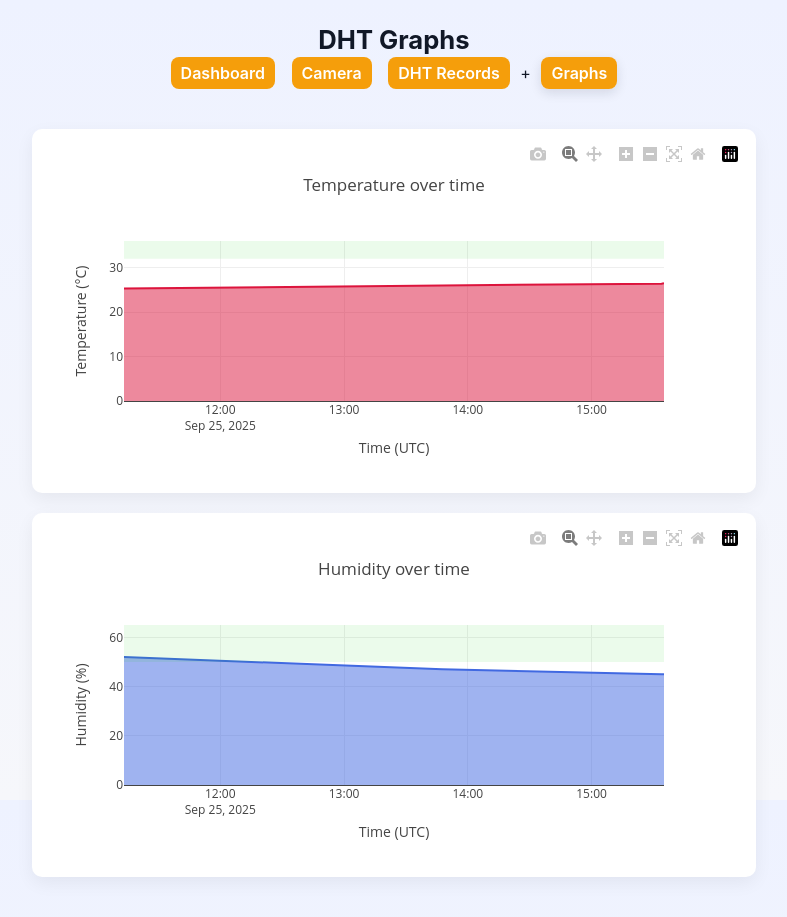
After one commit to chrislmesah/beehive, a Flask app: page /dht_graph in a window 1280 px wide. The commit adds this page. Shown: the whole page, without its empty margins (246-1033 px from the left). Run offline with Flask 2, Linux system fonts and the light colour scheme; some libraries are stand-ins or nearby versions.

Commit message:
Final commit before presentation

```diff
--- a/app.py
+++ b/app.py
@@ -6,7 +6,22 @@ app = Flask(__name__, static_folder="static", template_folder="templates")
 
 @app.route("/")
 def index():
-	return render_template("index.html")
+	# Provide the last saved DHT record (if any) and an initial motion status
+	# so the dashboard can display data immediately on page load.
+	from sensor.dht_sensor import read_saved_records
+	from sensor.motion_sensor import get_state as get_motion_state
+
+	last = read_saved_records(1)
+	last_record = last[-1] if last else None
+	motion = get_motion_state()
+	if motion.get("motion") is True:
+		motion_status = "Detected"
+	elif motion.get("motion") is False:
+		motion_status = "None"
+	else:
+		motion_status = "Unknown"
+
+	return render_template("index.html", last_record=last_record, initial_motion_status=motion_status)
 
 
 
@@ -33,16 +48,41 @@ def camera_feed():
 @app.route("/api/sensor")
 def sensor_api():
 	# Import here to avoid failing import if hardware libs aren't present at module import time
-	from sensor.dht_sensor import get_reading
+	from sensor.dht_sensor import get_reading, get_reading_with_interpretation, read_saved_records
 	from sensor.motion_sensor import get_state as get_motion_state
 
-	reading = get_reading()
+	# Attempt a live read first. If the live read contains actual numeric
+	# temperature and humidity values we return that (and persist it). If the
+	# live read failed, fall back to the last persisted valid record so the
+	# UI always has something to display immediately.
+	base = get_reading()
+	reading = {}
+	if base.get('temperature_c') is None or base.get('humidity') is None:
+		# fallback to last saved
+		saved = read_saved_records(1)
+		if saved:
+			last = saved[-1]
+			reading['temperature_c'] = last.get('temperature_c')
+			reading['humidity'] = last.get('humidity')
+			reading['timestamp'] = last.get('timestamp')
+			reading['interpretation'] = last.get('interpretation')
+		else:
+			reading['temperature_c'] = None
+			reading['humidity'] = None
+	else:
+		# valid live read: obtain an interpreted record (this also persists it)
+		rec = get_reading_with_interpretation()
+		reading['temperature_c'] = rec.get('temperature_c')
+		reading['humidity'] = rec.get('humidity')
+		reading['timestamp'] = rec.get('timestamp')
+		reading['interpretation'] = rec.get('interpretation')
 	motion = get_motion_state()
 
 	# merge motion info into the response
 	reading["motion"] = motion.get("motion")
-	if motion.get("error"):
-		reading["motion_error"] = motion.get("error")
+	# Do not expose transient error strings in the API response. Keep only
+	# the measured values and motion boolean/status so the UI doesn't show
+	# low-level error messages.
 
 	# Add an explicit status string for easier UI handling
 	if motion.get("motion") is True:
@@ -52,7 +92,11 @@ def sensor_api():
 	else:
 		reading["motion_status"] = "unknown"
 
-	# Debug log to server console
+	# Remove any transient 'error' keys from sensors before returning
+	reading.pop('error', None)
+	reading.pop('motion_error', None)
+
+	# Debug log to server console (concise)
 	print(f"/api/sensor -> temp={reading.get('temperature_c')} hum={reading.get('humidity')} motion={reading.get('motion_status')}")
 
 	return jsonify(reading)
@@ -70,6 +114,18 @@ def camera_page():
 	return render_template('camera.html')
 
 
+@app.route('/dht_graph')
+def dht_graph_page():
+	return render_template('dht_graph.html')
+
+
+@app.route('/api/dht_records')
+def dht_records_api():
+	from sensor.dht_sensor import read_saved_records
+	records = read_saved_records(1000)
+	return jsonify(records)
+
+
 @app.route('/api/dht_record')
 def dht_record_api():
 	# Return a new interpreted reading and save it
--- a/data/dht_records.json
+++ b/data/dht_records.json
@@ -8,5 +8,100 @@
       "temperature_status": "unknown",
       "humidity_status": "unknown"
     }
+  },
+  {
+    "timestamp": "2025-09-25T10:52:50.441408Z",
+    "temperature_c": null,
+    "humidity": null,
+    "error": "DHT sensor not found, check wiring",
+    "interpretation": {
+      "temperature_status": "unknown",
+      "humidity_status": "unknown"
+    }
+  },
+  {
+    "timestamp": "2025-09-25T11:13:19.743671Z",
+    "temperature_c": 25.3,
+    "humidity": 52.0,
+    "error": null,
+    "interpretation": {
+      "temperature_status": "too_cold",
+      "humidity_status": "ideal"
+    }
+  },
+  {
+    "timestamp": "2025-09-25T13:47:16.328511Z",
+    "temperature_c": null,
+    "humidity": null,
+    "error": "Checksum did not validate. Try again.",
+    "interpretation": {
+      "temperature_status": "unknown",
+      "humidity_status": "unknown"
+    }
+  },
+  {
+    "timestamp": "2025-09-25T13:47:25.161702Z",
+    "temperature_c": 26.1,
+    "humidity": 47.0,
+    "error": null,
+    "interpretation": {
+      "temperature_status": "too_cold",
+      "humidity_status": "warning"
+    }
+  },
+  {
+    "timestamp": "2025-09-25T13:47:34.755875Z",
+    "temperature_c": 26.0,
+    "humidity": 47.0,
+    "error": null,
+    "interpretation": {
+      "temperature_status": "too_cold",
+      "humidity_status": "warning"
+    }
+  },
+  {
+    "timestamp": "2025-09-25T15:33:54.591773Z",
+    "temperature_c": 26.4,
+    "humidity": 45.0,
+    "interpretation": {
+      "temperature_status": "too_cold",
+      "humidity_status": "warning"
+    }
+  },
+  {
+    "timestamp": "2025-09-25T15:34:09.572122Z",
+    "temperature_c": 26.4,
+    "humidity": 45.0,
+    "interpretation": {
+      "temperature_status": "too_cold",
+      "humidity_status": "warning"
+    }
+  },
+  {
+    "timestamp": "2025-09-25T15:34:44.257816Z",
+    "temperature_c": 26.4,
+    "humidity": 45.0,
+    "interpretation": {
+      "temperature_status": "too_cold",
+      "humidity_status": "warning"
+    }
+  },
+  {
+    "timestamp": "2025-09-25T15:34:46.932908Z",
+    "temperature_c": 26.4,
+    "humidity": 45.0,
+    "interpretation": {
+      "temperature_status": "too_cold",
+      "humidity_status": "warning"
+    }
+  },
+  {
+    "timestamp": "2025-09-25T15:35:07.248784Z",
+    "temperature_c": 26.5,
+    "humidity": 45.0,
+    "interpretation": {
+      "temperature_status": "too_cold",
+      "humidity_status": "warning"
+    }
   }
 ]
--- a/requirements.txt
+++ b/requirements.txt
@@ -43,3 +43,4 @@ RPi.GPIO==0.7.1
 sysv-ipc==1.1.0
 typing_extensions==4.15.0
 Werkzeug==3.1.3
+plotly>=5.0
--- a/sensor/dht_sensor.py
+++ b/sensor/dht_sensor.py
@@ -154,25 +154,33 @@ def _save_record(record: Dict) -> None:
 def get_reading_with_interpretation() -> Dict:
     """Return a reading augmented with interpretation and save it with timestamp.
 
-    Output shape:
-    {
-      "timestamp": "2025-09-25T12:34:56Z",
-      "temperature_c": 33.2,
-      "humidity": 56.1,
-      "error": None,
-      "interpretation": { ... }
-    }
+        Output shape (stored record does NOT include the runtime "error" field):
+        {
+            "timestamp": "2025-09-25T12:34:56Z",
+            "temperature_c": 33.2,
+            "humidity": 56.1,
+            "interpretation": { ... }
+        }
     """
     base = get_reading()
     interp = interpret_reading(base)
+    # Persist only the timestamp, sensor values and interpretation. The
+    # transient `error` field from the live reading is intentionally omitted
+    # so stored historical records contain only measured values and derived
+    # interpretation.
     record = {
         "timestamp": datetime.utcnow().isoformat() + "Z",
         "temperature_c": base.get("temperature_c"),
         "humidity": base.get("humidity"),
-        "error": base.get("error"),
         "interpretation": interp,
     }
-    _save_record(record)
+
+    # Only persist records when both temperature and humidity are actual
+    # numeric readings. If either value is None (indicating a failed read),
+    # do not write a historical record.
+    if record["temperature_c"] is not None and record["humidity"] is not None:
+        _save_record(record)
+
     return record
 
 
--- a/static/css/styles.css
+++ b/static/css/styles.css
@@ -21,6 +21,15 @@ body{
 .site-header{background:transparent;padding:24px 20px 6px;text-align:center}
 .site-header h1{margin:0;font-size:1.6rem}
 .subtitle{color:var(--muted);margin:6px 0 0}
+.main-nav{margin-top:8px}
+.main-nav a{color:#fff;background:var(--accent);padding:6px 10px;border-radius:8px;text-decoration:none;margin:0 6px;font-weight:600}
+.main-nav a:hover{opacity:0.9}
+.main-nav a[data-active="true"]{box-shadow:0 4px 12px rgba(15,23,42,0.12);transform:translateY(-1px)}
+
+@media (max-width:720px){
+  .main-nav{display:flex;flex-wrap:wrap;justify-content:center}
+  .main-nav a{margin:4px}
+}
 .container{flex:1;display:flex;flex-direction:column;align-items:center;padding:20px;gap:var(--gap)}
 .card{background:var(--card);box-shadow:0 6px 18px rgba(15,23,42,0.06);border-radius:var(--radius);padding:20px;max-width:640px;width:100%}
 .readings{display:flex;gap:20px;justify-content:space-between}
@@ -37,3 +46,7 @@ body{
 
 .camera-card img#cameraFeed{display:block;width:100%;height:auto;border-radius:8px}
 .camera-wrapper{max-width:720px;margin:8px auto}
+
+/* Camera page specific */
+.controls { margin-bottom: 12px; }
+.controls label { margin-right: 8px; }
--- /dev/null
+++ b/templates/dht_graph.html
@@ -0,0 +1,102 @@
+<!doctype html>
+<html>
+  <head>
+    <meta charset="utf-8">
+    <title>DHT Graphs</title>
+    <link rel="stylesheet" href="/static/css/styles.css">
+    <script src="https://cdn.plot.ly/plotly-2.26.0.min.js"></script>
+    <style>
+      #graphs { display:flex; flex-direction:column; gap:20px; max-width:960px; margin:20px auto }
+      .graph-card { background:white;padding:12px;border-radius:10px;box-shadow:0 6px 18px rgba(0,0,0,0.06) }
+    </style>
+  </head>
+  <body>
+    <header class="site-header">
+      <h1>DHT Graphs</h1>
+      <nav class="main-nav">
+        <a href="/">Dashboard</a>
+        <a href="/camera">Camera</a>
+        <a href="/dht_records">DHT Records</a>
++        <a href="/dht_graph" data-active="true">Graphs</a>
+      </nav>
+    </header>
+
+    <main class="container">
+      <div id="graphs">
+        <div class="graph-card"><div id="tempGraph" style="height:340px;"></div></div>
+        <div class="graph-card"><div id="humGraph" style="height:340px;"></div></div>
+      </div>
+    </main>
+
+    <script>
+      const IDEAL_TEMP_MIN = 32, IDEAL_TEMP_MAX = 36;
+      const IDEAL_HUM_MIN = 50, IDEAL_HUM_MAX = 65;
+
+      async function fetchRecords(){
+        const res = await fetch('/api/dht_records');
+        return res.json();
+      }
+
+      function toTrace(records, key){
+        return {
+          x: records.map(r => new Date(r.timestamp)),
+          y: records.map(r => r[key]),
+          mode: 'lines+markers',
+          name: key,
+        };
+      }
+
+      function draw(){
+        fetchRecords().then(records => {
+          // Filter out nulls
+          const tempRecords = records.filter(r => r.temperature_c !== null && r.temperature_c !== undefined);
+          const humRecords = records.filter(r => r.humidity !== null && r.humidity !== undefined);
+
+          const tempTrace = {
+            x: tempRecords.map(r => new Date(r.timestamp)),
+            y: tempRecords.map(r => r.temperature_c),
+            mode: 'lines',
+            fill: 'tozeroy',
+            name: 'Temperature (°C)',
+            line: {color: 'crimson'}
+          };
+
+          const tempLayout = {
+            title: 'Temperature over time',
+            xaxis: {title: 'Time (UTC)'},
+            yaxis: {title: 'Temperature (°C)'},
+            shapes: [
+              // ideal band
+              {type: 'rect', xref: 'paper', x0:0, x1:1, yref:'y', y0: IDEAL_TEMP_MIN, y1: IDEAL_TEMP_MAX, fillcolor: 'rgba(0,200,0,0.08)', line: {width:0}}
+            ]
+          };
+
+          Plotly.newPlot('tempGraph', [tempTrace], tempLayout, {responsive:true});
+
+          const humTrace = {
+            x: humRecords.map(r => new Date(r.timestamp)),
+            y: humRecords.map(r => r.humidity),
+            mode: 'lines',
+            fill: 'tozeroy',
+            name: 'Humidity (%)',
+            line: {color: 'royalblue'}
+          };
+          const humLayout = {
+            title: 'Humidity over time',
+            xaxis: {title: 'Time (UTC)'},
+            yaxis: {title: 'Humidity (%)'},
+            shapes: [
+              {type: 'rect', xref: 'paper', x0:0, x1:1, yref:'y', y0: IDEAL_HUM_MIN, y1: IDEAL_HUM_MAX, fillcolor: 'rgba(0,200,0,0.08)', line: {width:0}}
+            ]
+          };
+
+          Plotly.newPlot('humGraph', [humTrace], humLayout, {responsive:true});
+        });
+      }
+
+      draw();
+      // Refresh every 5s
+      setInterval(draw, 5000);
+    </script>
+  </body>
+</html>
```
Also changed, not shown: scripts/clean_dht_records.py (added, +40 -0 lines), sensor/motion_sensor.py (+25 -2 lines), templates/camera.html (+6 -2 lines), templates/dht_records.html (+17 -13 lines), templates/index.html (+87 -47 lines), 1 other file.
